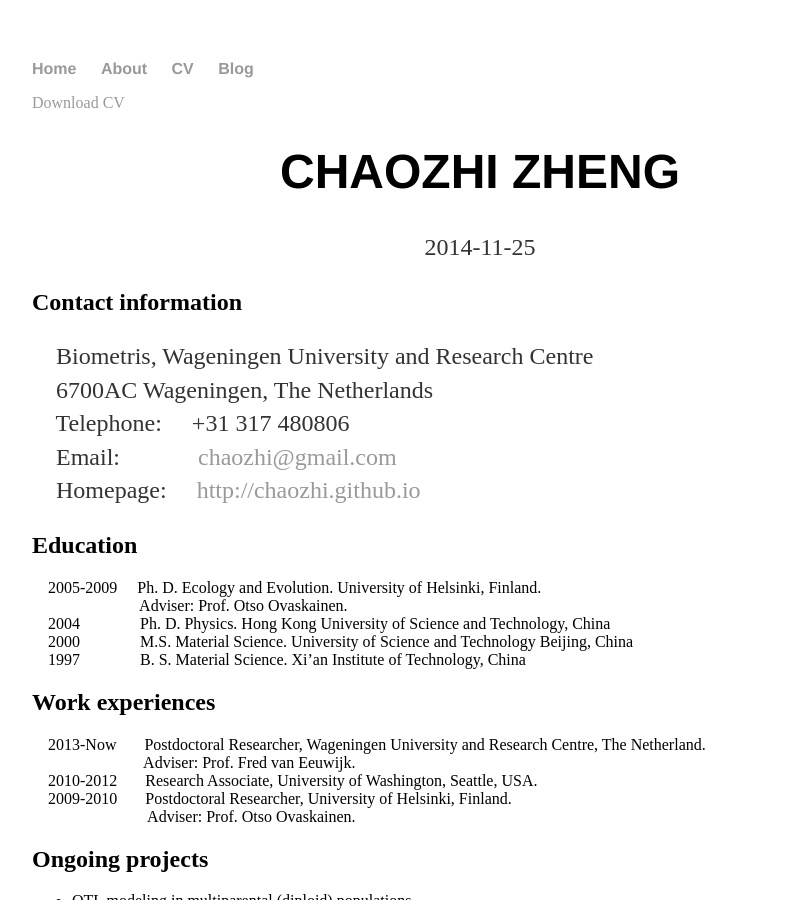
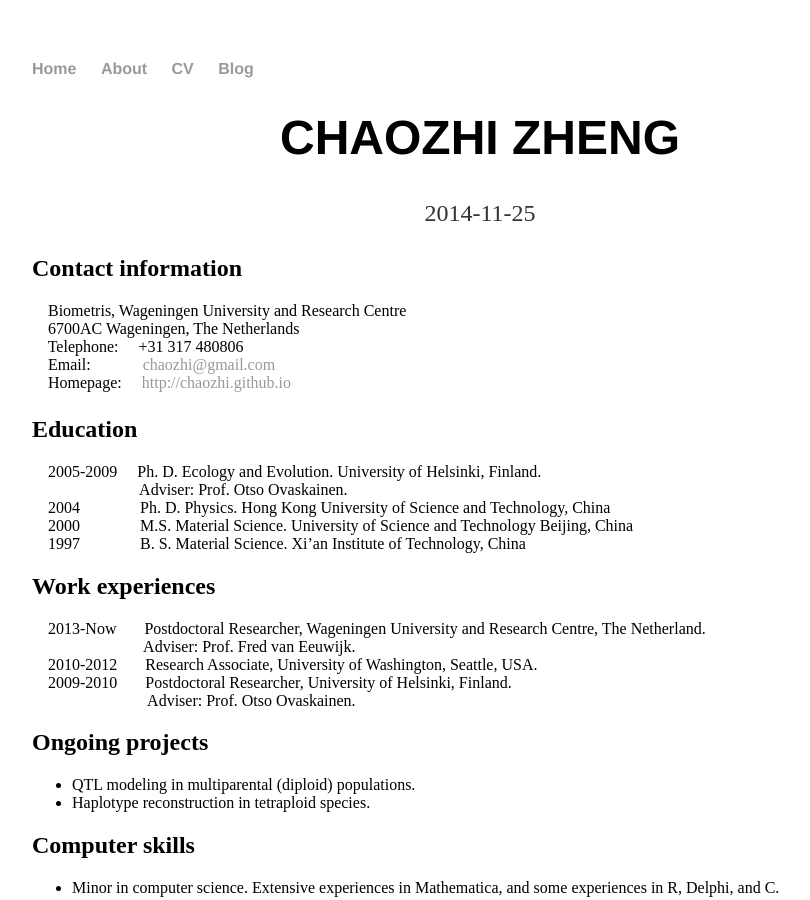
Before and after one commit to chaozhi/chaozhi.github.io, a Jekyll site: the page built from cv/index.html, in a window 1280 px wide and 900 px high. Shown: the whole window, without its empty margins (160-970 px from the left). Built offline with Jekyll 4.4.1, drawn with Linux system fonts in a browser that asks for light colours.

Commit message:
Update index.html

```diff
--- a/cv/index.html
+++ b/cv/index.html
@@ -6,15 +6,17 @@
 <div class="cv">
 
 <html>
-<a href="#" class="download" title="Download CV as PDF">Download CV</a>
-</body>
+<head>
+<title>CV</title>
+</head>
+<body>
 <h1 align="center"> CHAOZHI ZHENG
 </h1>
 <p align="center"> 2014-11-25
 </p>
 <h2> Contact information
 </h2>
-<p>&nbsp;&nbsp;&nbsp; Biometris, Wageningen University and Research
+&nbsp;&nbsp;&nbsp; Biometris, Wageningen University and Research
 Centre<br>
 &nbsp;&nbsp;&nbsp; 6700AC Wageningen, The Netherlands<br>
 &nbsp;&nbsp;&nbsp; Telephone: &nbsp;&nbsp;&nbsp; +31 317 480806<br>
@@ -22,7 +24,7 @@
 &nbsp;&nbsp;&nbsp; &nbsp; <a href="mailto:chaozhi@gmail.com">chaozhi@gmail.com</a><br>
 &nbsp;&nbsp;&nbsp; Homepage:&nbsp;&nbsp; &nbsp; <a
 href="http://chaozhi.github.io">http://chaozhi.github.io</a>
-</p>
+<p></p>
 <h2> Education</h2>
 &nbsp;&nbsp;&nbsp; 2005-2009&nbsp;&nbsp;&nbsp;&nbsp; Ph. D. Ecology and
 Evolution. University of Helsinki, Finland.<br>
@@ -55,15 +57,13 @@
 </h2>
 <ul>
 <li> QTL modeling in multiparental (diploid) populations.</li>
-<li>Haplotype reconstruction in tetraploid species.
-</li>
+<li>Haplotype reconstruction in tetraploid species. </li>
 </ul>
 <h2> Computer skills
 </h2>
 <ul>
 <li> Minor in computer science. Extensive experiences in Mathematica,
-and some experiences in R, Delphi, and C.
-</li>
+and some experiences in R, Delphi, and C. </li>
 </ul>
 <h2> Scientific meetings attended
 </h2>
```
